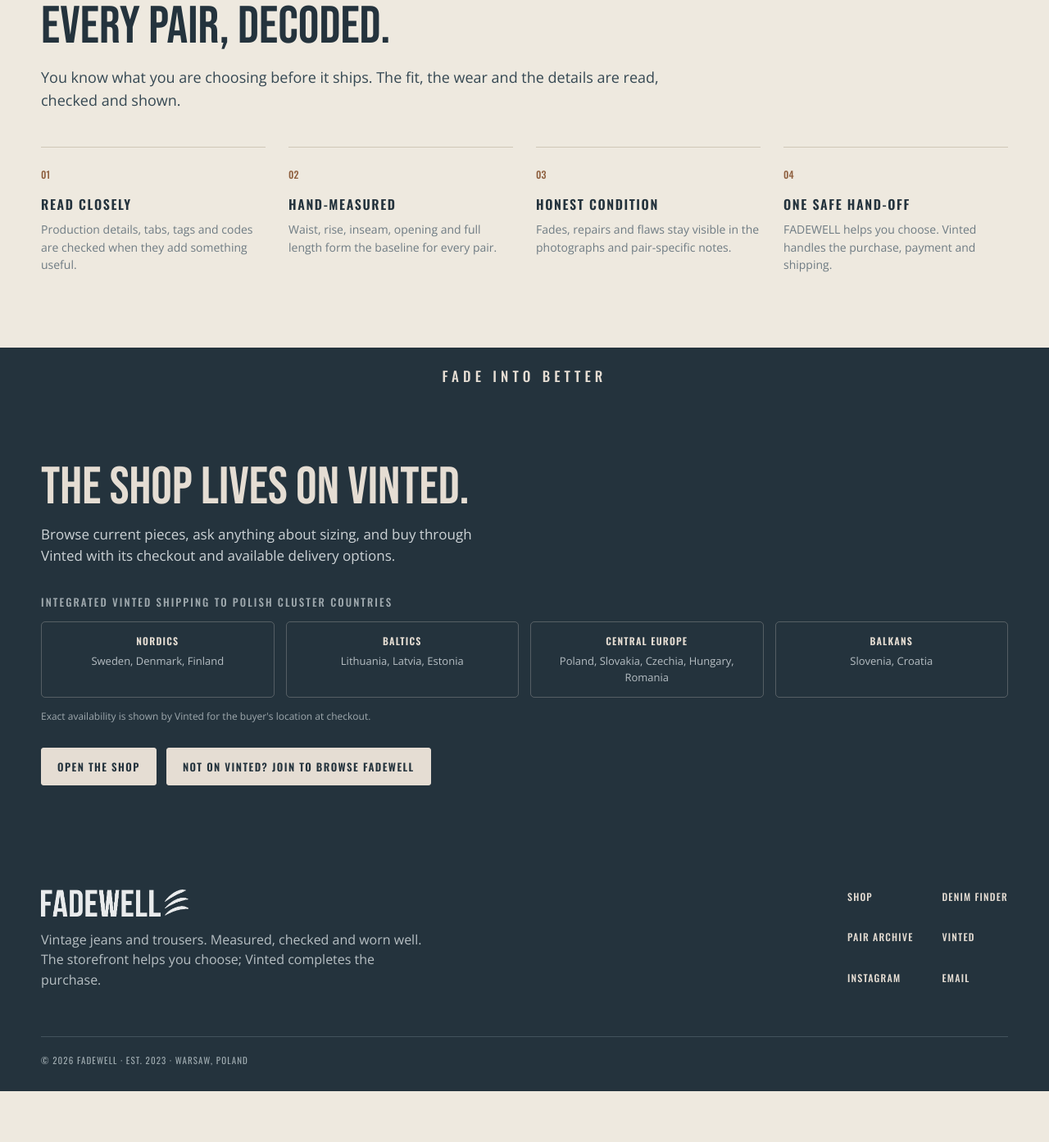
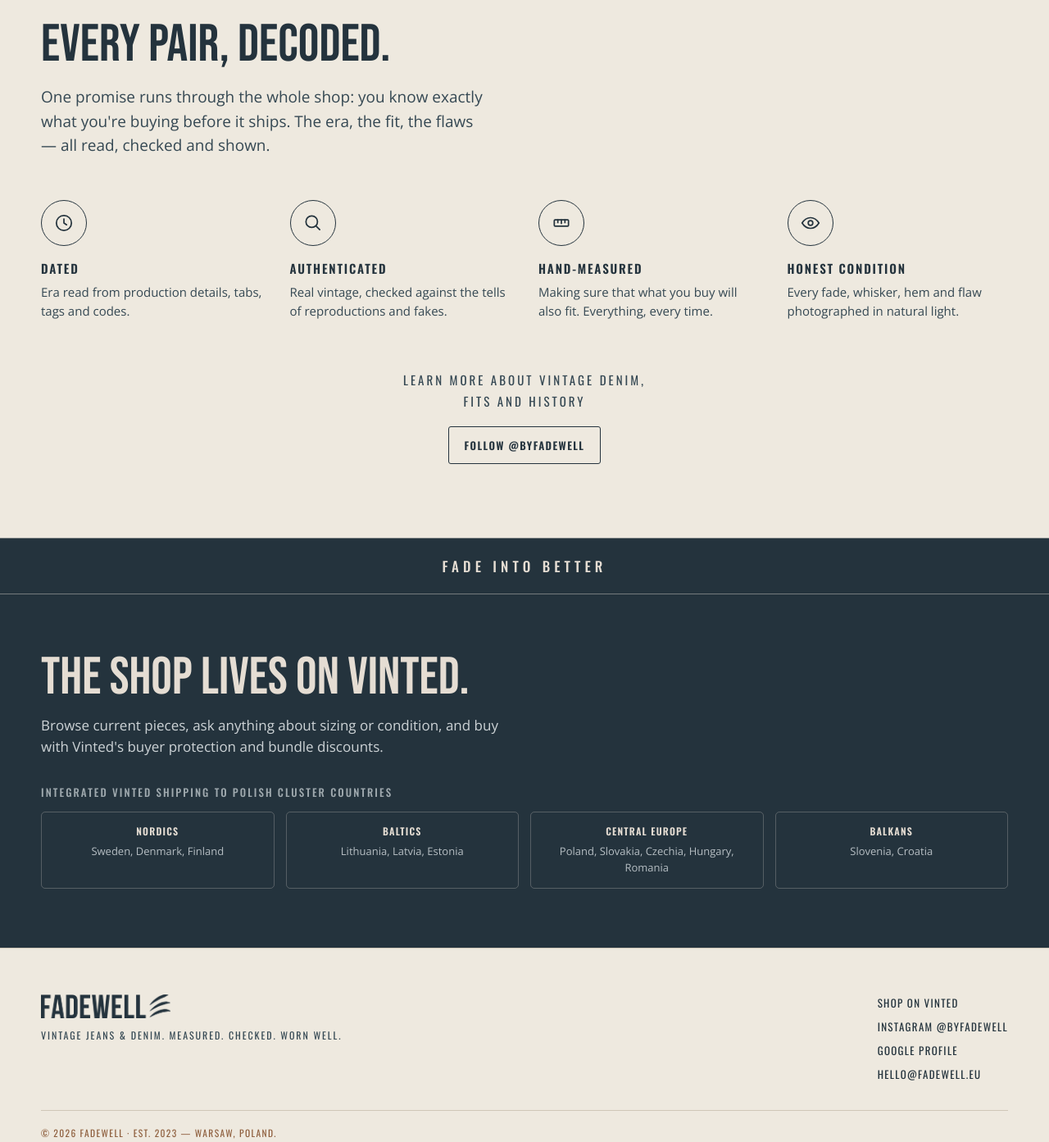
Before and after one commit to PanDory1992/fadewell-site, a plain HTML site: page index.html in a window 1280 px wide. Shown: the part 1393-2786 px from the top of the page at 82% size. Before the commit the page ends 2724 px from the top, so only its background shows below. Drawn offline with nearby package versions, Linux system fonts and the light colour scheme; no server answers.

Commit message:
Restore original homepage sections and footer (#3)
Co-authored-by: Matej Mikita <falka.falka35@google.com>

```diff
--- a/index.html
+++ b/index.html
@@ -15,8 +15,11 @@
     <section class="hero shell">
       <div class="hero-copy">
         <p class="eyebrow">Measured &middot; checked &middot; worn well</p>
-        <h1>Find the pair that already fits your life.</h1>
-        <p class="lede">Vintage jeans and trousers, decoded before you decide: real flat measurements, honest condition and the details that make each pair distinct.</p>
+        <div class="hero-message-cycle">
+          <h1>Find the pair that already fits your life.</h1>
+          <img class="hero-cycle-logo" src="fadewell-lockup.png" width="1322" height="340" alt="FADEWELL Vintage Jeans &amp; Denim">
+        </div>
+        <p class="lede">Curated vintage jeans and denim &mdash; every pair dated, authenticated, hand-measured and checked thoroughly. No mystery sizing, no guesswork. Just honest denim, with its story told.</p>
         <div class="actions"><a class="button primary" href="shop.html">Browse available pairs</a><a class="button" href="finder.html">Use Denim Finder</a></div>
         <ul class="proof"><li>Hand-measured</li><li>Pair-specific notes</li><li>Checkout on Vinted</li></ul>
       </div>
@@ -24,25 +27,24 @@
     </section>
     <div class="simple-band">The good kind of worn</div>
     <section class="shell section current-section">
-      <div class="section-head"><div><p class="eyebrow">Highest-value pairs in the wardrobe</p><h2>Current pairs</h2></div><a class="text-link" href="shop.html">See the full shop &rarr;</a></div>
+      <div class="section-head"><div><p class="eyebrow">Wardrobe curated by me</p><h2>Current pairs</h2></div><a class="text-link" href="shop.html">See the full shop &rarr;</a></div>
       <div class="product-grid home-products" data-products data-limit="5"><p class="loading">Reading the wardrobe&hellip;</p></div>
     </section>
     <section class="shell section decoded-section">
-      <div class="decoded-head"><h2>Every pair, decoded.</h2><p>You know what you are choosing before it ships. The fit, the wear and the details are read, checked and shown.</p></div>
+      <div class="decoded-head"><h2>Every pair, decoded.</h2><p>One promise runs through the whole shop: you know exactly what you're buying before it ships. The era, the fit, the flaws &mdash; all read, checked and shown.</p></div>
       <div class="decoded-grid">
-        <article class="decoded-feature"><span>01</span><h3>Read closely</h3><p>Production details, tabs, tags and codes are checked when they add something useful.</p></article>
-        <article class="decoded-feature"><span>02</span><h3>Hand-measured</h3><p>Waist, rise, inseam, opening and full length form the baseline for every pair.</p></article>
-        <article class="decoded-feature"><span>03</span><h3>Honest condition</h3><p>Fades, repairs and flaws stay visible in the photographs and pair-specific notes.</p></article>
-        <article class="decoded-feature"><span>04</span><h3>One safe hand-off</h3><p>FADEWELL helps you choose. Vinted handles the purchase, payment and shipping.</p></article>
+        <article class="decoded-feature"><div class="decoded-icon"><svg viewBox="0 0 24 24"><circle cx="12" cy="12" r="8.5"/><path d="M12 7.5V12l3 2"/></svg></div><h3>Dated</h3><p>Era read from production details, tabs, tags and codes.</p></article>
+        <article class="decoded-feature"><div class="decoded-icon"><svg viewBox="0 0 24 24"><circle cx="10.5" cy="10.5" r="6.5"/><path d="M15.5 15.5l4 4"/></svg></div><h3>Authenticated</h3><p>Real vintage, checked against the tells of reproductions and fakes.</p></article>
+        <article class="decoded-feature"><div class="decoded-icon"><svg viewBox="0 0 24 24"><rect x="4" y="8.5" width="16" height="7" rx="1"/><path d="M8 8.5v3M12 8.5v4M16 8.5v3"/></svg></div><h3>Hand-measured</h3><p>Making sure that what you buy will also fit. Everything, every time.</p></article>
+        <article class="decoded-feature"><div class="decoded-icon"><svg viewBox="0 0 24 24"><path d="M2.5 12C6 6.5 9 6 12 6 15 6 18 6.5 21.5 12 18 17.5 15 18 12 18 9 18 6 17.5 2.5 12Z"/><circle cx="12" cy="12" r="2.6"/></svg></div><h3>Honest condition</h3><p>Every fade, whisker, hem and flaw photographed in natural light.</p></article>
       </div>
+      <div class="decoded-learn"><p>Learn more about vintage denim,<br>fits and history</p><a class="button" href="https://www.instagram.com/byfadewell/" target="_blank" rel="noopener">Follow @byfadewell</a></div>
     </section>
-    <div class="simple-band">Fade into better</div>
+    <div class="simple-band fade-band">Fade into better</div>
     <section class="shipping-section"><div class="shell shipping-inner">
-      <h2>The shop lives on Vinted.</h2><p class="shipping-lede">Browse current pieces, ask anything about sizing, and buy through Vinted with its checkout and available delivery options.</p>
+      <h2>The shop lives on Vinted.</h2><p class="shipping-lede">Browse current pieces, ask anything about sizing or condition, and buy with Vinted's buyer protection and bundle discounts.</p>
       <p class="shipping-title">Integrated Vinted shipping to Polish cluster countries</p>
       <div class="shipping-grid"><div class="shipping-box"><p class="region">Nordics</p><p>Sweden, Denmark, Finland</p></div><div class="shipping-box"><p class="region">Baltics</p><p>Lithuania, Latvia, Estonia</p></div><div class="shipping-box"><p class="region">Central Europe</p><p>Poland, Slovakia, Czechia, Hungary, Romania</p></div><div class="shipping-box"><p class="region">Balkans</p><p>Slovenia, Croatia</p></div></div>
-      <p class="shipping-note">Exact availability is shown by Vinted for the buyer's location at checkout.</p>
-      <div class="shipping-actions"><a class="button light" href="https://www.vinted.pl/member/271911480-falkafalka35" target="_blank" rel="noopener">Open the shop</a><a class="button light" href="https://www.vinted.pl/invite/falka.falka35" target="_blank" rel="noopener">Not on Vinted? Join to browse FADEWELL</a></div>
     </div></section>
   </main>
   <footer data-site-footer></footer><script type="module" src="storefront.js"></script>
--- a/storefront.css
+++ b/storefront.css
@@ -46,3 +46,28 @@ body[data-page=home] .site-footer{margin-top:0}
   @keyframes heroFadeThree{0%,60%{opacity:0}66%,94%{opacity:1}100%{opacity:0}}
 }
 @media(prefers-reduced-motion:reduce){.hero-img:nth-child(n+2){display:none}}
+
+/* Original FADEWELL homepage language and finish. */
+.hero-message-cycle{position:relative;width:100%;min-height:clamp(230px,22vw,310px);overflow:hidden}
+.hero-message-cycle h1,.hero-cycle-logo{position:absolute;inset:0 auto auto 0}
+.hero-cycle-logo{width:min(100%,560px);top:50%;transform:translateY(-50%);height:auto}
+.decoded-head{max-width:60ch}.decoded-head>p{font-size:clamp(16px,1.8vw,19px);color:var(--ink-2)}
+.decoded-grid{gap:clamp(20px,3vw,34px);margin-top:clamp(34px,4vw,52px)}
+.decoded-feature{border:0;padding:0}.decoded-icon{width:56px;height:56px;border:1.5px solid var(--ink);border-radius:50%;display:flex;align-items:center;justify-content:center;margin-bottom:16px}
+.decoded-icon svg{width:26px;height:26px;fill:none;stroke:var(--ink);stroke-width:1.6;stroke-linecap:round;stroke-linejoin:round}
+.decoded-feature h3{margin:0 0 7px;font-size:15px;letter-spacing:.12em}.decoded-feature p{font-size:15px;line-height:1.55;color:var(--ink-2)}
+.decoded-learn{margin-top:clamp(40px,5vw,60px);display:flex;flex-direction:column;align-items:center;text-align:center;gap:18px}
+.decoded-learn p{margin:0;color:var(--ink-2);font:400 clamp(13px,1.8vw,15px)/1.7 var(--label);letter-spacing:.2em;text-transform:uppercase}
+.fade-band{box-shadow:inset 0 1px rgba(229,221,211,.42),inset 0 -1px rgba(229,221,211,.42)}
+.site-footer{background:var(--paper);color:var(--ink);margin-top:0;padding:clamp(36px,5vw,56px) 0 40px;border-top:1px solid var(--line)}
+.footer-grid{display:flex;flex-wrap:wrap;justify-content:space-between;gap:28px}.footer-brand img{width:158px;filter:none;opacity:1}.footer-brand p{margin:12px 0 0;color:var(--ink-2);font:400 12px var(--label);letter-spacing:.16em;text-transform:uppercase}
+.footer-links{display:flex;flex-direction:column;gap:9px;font:400 13px var(--label);letter-spacing:.1em}.footer-links a:hover{color:var(--rust)}
+.footer-base{margin-top:34px;padding-top:18px;border-color:var(--line);color:var(--rust);font-size:11.5px;letter-spacing:.12em}
+
+@media(prefers-reduced-motion:no-preference){
+  .hero-message-cycle h1{animation:heroCopyText 6s ease-in-out infinite}.hero-cycle-logo{animation:heroCopyLogo 6s ease-in-out infinite}
+  @keyframes heroCopyText{0%,42%{opacity:1;transform:translateX(0)}50%,92%{opacity:0;transform:translateX(-34px)}100%{opacity:1;transform:translateX(0)}}
+  @keyframes heroCopyLogo{0%,42%{opacity:0;transform:translate(34px,-50%)}50%,92%{opacity:1;transform:translate(0,-50%)}100%{opacity:0;transform:translate(-34px,-50%)}}
+}
+@media(prefers-reduced-motion:reduce){.hero-cycle-logo{display:none}.hero-message-cycle h1{position:static}}
+@media(max-width:620px){.hero-message-cycle{min-height:190px}.hero-cycle-logo{width:100%}.footer-links{display:flex}.footer-brand p{letter-spacing:.1em}}
--- a/storefront.js
+++ b/storefront.js
@@ -6,7 +6,7 @@ const VINTED_PROFILE='https://www.vinted.pl/member/271911480-falkafalka35';
 let products=[];
 
 function header(){return `<div class="site-header"><nav class="nav shell" aria-label="Main navigation"><a class="wordmark" href="index.html" aria-label="FADEWELL home"><img src="fadewell-wordmark.png" alt="FADEWELL"></a><button class="mobile-toggle" aria-expanded="false">Menu</button><div class="nav-links"><a data-nav="shop" href="shop.html">Shop</a><a data-nav="finder" href="finder.html">Denim Finder</a><a data-nav="archive" href="archive.html">Pair Archive</a><a href="https://www.instagram.com/byfadewell/" target="_blank" rel="noopener">Journal ↗</a><a class="button primary nav-vinted" href="${VINTED_PROFILE}" target="_blank" rel="noopener">Vinted ↗</a></div></nav></div>`}
-function footer(){return `<div class="site-footer"><div class="shell"><div class="footer-grid"><div class="footer-brand"><img src="fadewell-wordmark.png" alt="FADEWELL"><p>Vintage jeans and trousers. Measured, checked and worn well. The storefront helps you choose; Vinted completes the purchase.</p></div><nav class="footer-links"><a href="shop.html">Shop</a><a href="finder.html">Denim Finder</a><a href="archive.html">Pair Archive</a><a href="${VINTED_PROFILE}" target="_blank" rel="noopener">Vinted</a><a href="https://www.instagram.com/byfadewell/" target="_blank" rel="noopener">Instagram</a><a href="mailto:hello@fadewell.eu">Email</a></nav></div><div class="footer-base">© 2026 FADEWELL · EST. 2023 · Warsaw, Poland</div></div></div>`}
+function footer(){return `<div class="site-footer"><div class="shell"><div class="footer-grid"><div class="footer-brand"><img src="fadewell-wordmark.png" alt="FADEWELL"><p>Vintage Jeans &amp; Denim. Measured. Checked. Worn well.</p></div><nav class="footer-links" aria-label="Footer"><a href="${VINTED_PROFILE}" target="_blank" rel="noopener">Shop on Vinted</a><a href="https://www.instagram.com/byfadewell/" target="_blank" rel="noopener">Instagram @byfadewell</a><a href="https://share.google/fnyhYT1W28vR7XISJ" target="_blank" rel="noopener">Google profile</a><a href="mailto:hello@fadewell.eu">hello@fadewell.eu</a></nav></div><div class="footer-base">© 2026 FADEWELL · EST. 2023 — Warsaw, Poland.</div></div></div>`}
 
 document.querySelector('[data-site-header]')?.insertAdjacentHTML('afterbegin',header());
 document.querySelector('[data-site-footer]')?.insertAdjacentHTML('afterbegin',footer());
```
Also changed, not shown: storefront.test.mjs (+8 -0 lines).
